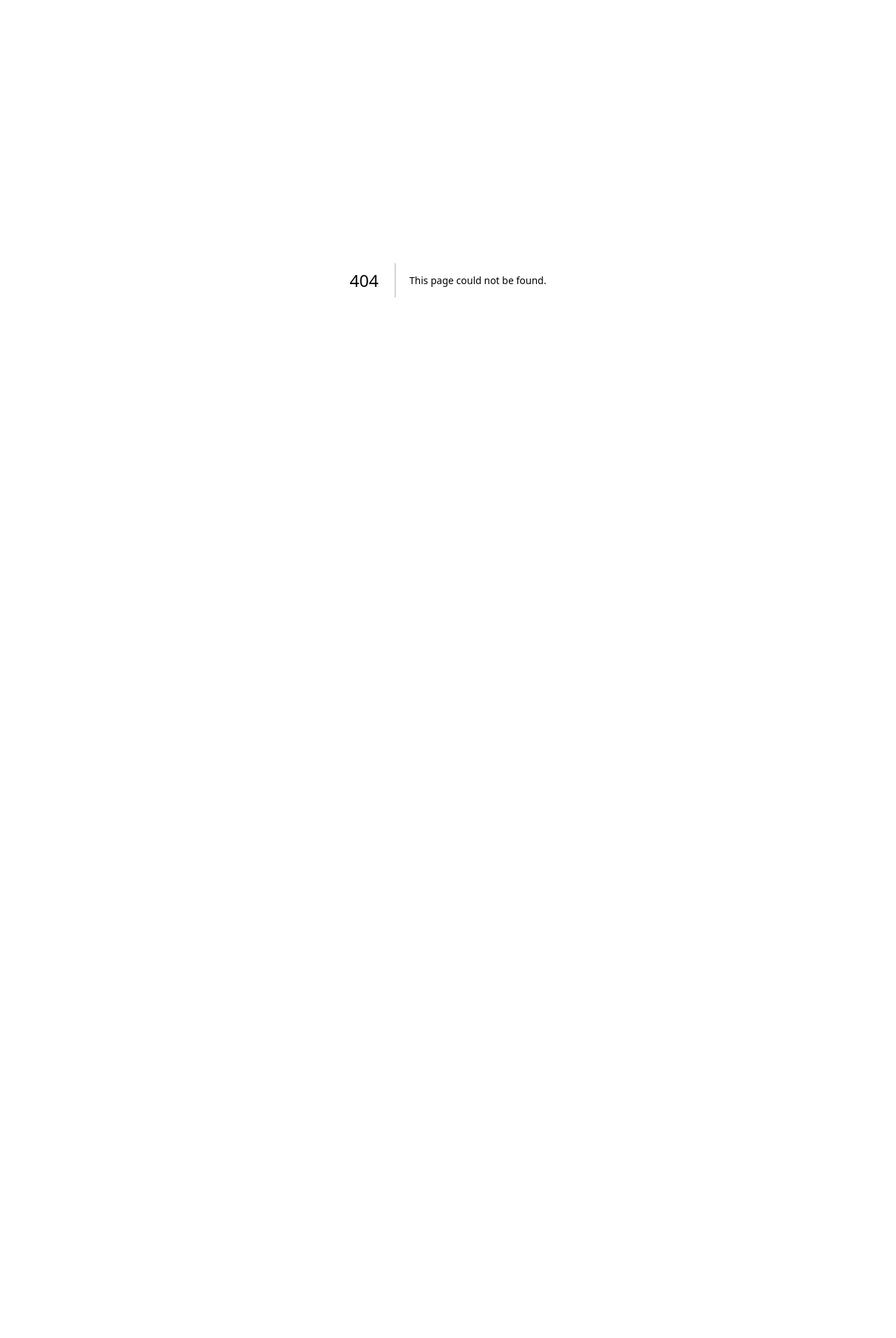
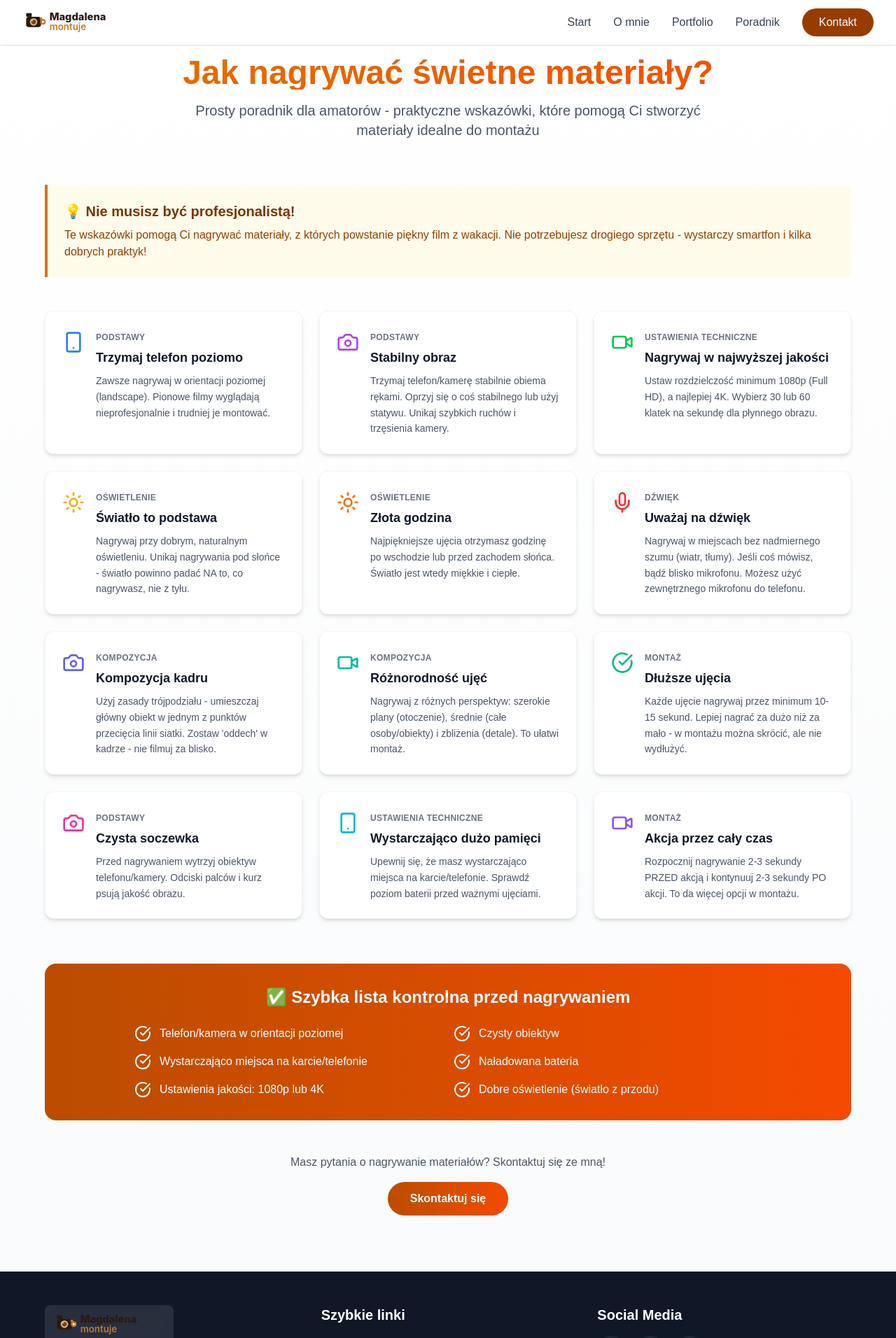
Before and after one commit to michalad/magda-portfolio, a Next.js app: page /poradniki in a window 1280 px wide. Before the commit this address had no page. Shown: the top 1912 px of the page at 70% size. Before the commit the page ends 800 px from the top, so only its background shows below. Built offline with nearby package versions, Linux system fonts and the light colour scheme.

Commit message:
poradnik

```diff
--- a/package.json
+++ b/package.json
@@ -10,6 +10,7 @@
     "deploy": "next build && touch out/.nojekyll"
   },
   "dependencies": {
+    "lucide-react": "^0.561.0",
     "next": "16.0.7",
     "react": "19.2.0",
     "react-dom": "19.2.0"
--- a/src/app/layout.tsx
+++ b/src/app/layout.tsx
@@ -1,6 +1,8 @@
 import type { Metadata } from "next";
 import { Geist, Geist_Mono } from "next/font/google";
 import "./globals.css";
+import Navigation from "@/components/Navigation";
+import Footer from "@/components/Footer";
 
 const geistSans = Geist({
   variable: "--font-geist-sans",
@@ -27,7 +29,9 @@ export default function RootLayout({
       <body
         className={`${geistSans.variable} ${geistMono.variable} antialiased`}
       >
+        <Navigation />
         {children}
+        <Footer />
       </body>
     </html>
   );
--- a/src/app/page.tsx
+++ b/src/app/page.tsx
@@ -1,19 +1,15 @@
-import Navigation from "@/components/Navigation";
 import Hero from "@/components/Hero";
 import About from "@/components/About";
 import Portfolio from "@/components/Portfolio";
 import Contact from "@/components/Contact";
-import Footer from "@/components/Footer";
 
 export default function Home() {
   return (
     <div className="min-h-screen">
-      <Navigation />
       <Hero />
       <About />
       <Portfolio />
       <Contact />
-      <Footer />
     </div>
   );
 }
--- /dev/null
+++ b/src/app/poradniki/page.tsx
@@ -0,0 +1,14 @@
+import GuideForClients from '@/components/GuideForClients';
+
+export const metadata = {
+  title: 'Poradnik nagrywania - Jak nagrywać świetne materiały wideo',
+  description: 'Praktyczne wskazówki i dobre praktyki dla amatorów - dowiedz się, jak nagrywać filmy, które będą idealne do montażu wakacyjnego.',
+};
+
+export default function PoradnikiPage() {
+  return (
+    <main className="min-h-screen">
+      <GuideForClients />
+    </main>
+  );
+}
--- /dev/null
+++ b/src/components/GuideForClients.tsx
@@ -0,0 +1,178 @@
+"use client";
+
+import { Camera, Sun, Mic, Smartphone, Video, CheckCircle } from 'lucide-react';
+
+export default function GuideForClients() {
+  const tips = [
+    {
+      icon: <Smartphone className="w-8 h-8 text-blue-500" />,
+      title: "Trzymaj telefon poziomo",
+      description: "Zawsze nagrywaj w orientacji poziomej (landscape). Pionowe filmy wyglądają nieprofesjonalnie i trudniej je montować.",
+      category: "Podstawy"
+    },
+    {
+      icon: <Camera className="w-8 h-8 text-purple-500" />,
+      title: "Stabilny obraz",
+      description: "Trzymaj telefon/kamerę stabilnie obiema rękami. Oprzyj się o coś stabilnego lub użyj statywu. Unikaj szybkich ruchów i trzęsienia kamery.",
+      category: "Podstawy"
+    },
+    {
+      icon: <Video className="w-8 h-8 text-green-500" />,
+      title: "Nagrywaj w najwyższej jakości",
+      description: "Ustaw rozdzielczość minimum 1080p (Full HD), a najlepiej 4K. Wybierz 30 lub 60 klatek na sekundę dla płynnego obrazu.",
+      category: "Ustawienia techniczne"
+    },
+    {
+      icon: <Sun className="w-8 h-8 text-yellow-500" />,
+      title: "Światło to podstawa",
+      description: "Nagrywaj przy dobrym, naturalnym oświetleniu. Unikaj nagrywania pod słońce - światło powinno padać NA to, co nagrywasz, nie z tyłu.",
+      category: "Oświetlenie"
+    },
+    {
+      icon: <Sun className="w-8 h-8 text-orange-500" />,
+      title: "Złota godzina",
+      description: "Najpiękniejsze ujęcia otrzymasz godzinę po wschodzie lub przed zachodem słońca. Światło jest wtedy miękkie i ciepłe.",
+      category: "Oświetlenie"
+    },
+    {
+      icon: <Mic className="w-8 h-8 text-red-500" />,
+      title: "Uważaj na dźwięk",
+      description: "Nagrywaj w miejscach bez nadmiernego szumu (wiatr, tłumy). Jeśli coś mówisz, bądź blisko mikrofonu. Możesz użyć zewnętrznego mikrofonu do telefonu.",
+      category: "Dźwięk"
+    },
+    {
+      icon: <Camera className="w-8 h-8 text-indigo-500" />,
+      title: "Kompozycja kadru",
+      description: "Użyj zasady trójpodziału - umieszczaj główny obiekt w jednym z punktów przecięcia linii siatki. Zostaw 'oddech' w kadrze - nie filmuj za blisko.",
+      category: "Kompozycja"
+    },
+    {
+      icon: <Video className="w-8 h-8 text-teal-500" />,
+      title: "Różnorodność ujęć",
+      description: "Nagrywaj z różnych perspektyw: szerokie plany (otoczenie), średnie (całe osoby/obiekty) i zbliżenia (detale). To ułatwi montaż.",
+      category: "Kompozycja"
+    },
+    {
+      icon: <CheckCircle className="w-8 h-8 text-emerald-500" />,
+      title: "Dłuższe ujęcia",
+      description: "Każde ujęcie nagrywaj przez minimum 10-15 sekund. Lepiej nagrać za dużo niż za mało - w montażu można skrócić, ale nie wydłużyć.",
+      category: "Montaż"
+    },
+    {
+      icon: <Camera className="w-8 h-8 text-pink-500" />,
+      title: "Czysta soczewka",
+      description: "Przed nagrywaniem wytrzyj obiektyw telefonu/kamery. Odciski palców i kurz psują jakość obrazu.",
+      category: "Podstawy"
+    },
+    {
+      icon: <Smartphone className="w-8 h-8 text-cyan-500" />,
+      title: "Wystarczająco dużo pamięci",
+      description: "Upewnij się, że masz wystarczająco miejsca na karcie/telefonie. Sprawdź poziom baterii przed ważnymi ujęciami.",
+      category: "Ustawienia techniczne"
+    },
+    {
+      icon: <Video className="w-8 h-8 text-violet-500" />,
+      title: "Akcja przez cały czas",
+      description: "Rozpocznij nagrywanie 2-3 sekundy PRZED akcją i kontynuuj 2-3 sekundy PO akcji. To da więcej opcji w montażu.",
+      category: "Montaż"
+    }
+  ];
+
+  const categories = ["Wszystkie", "Podstawy", "Ustawienia techniczne", "Oświetlenie", "Dźwięk", "Kompozycja", "Montaż"];
+
+  return (
+    <section className="py-20 px-4 bg-gradient-to-b from-white to-gray-50">
+      <div className="max-w-6xl mx-auto">
+        {/* Header */}
+        <div className="text-center mb-16">
+          <h1 className="text-4xl md:text-5xl font-bold mb-4 bg-gradient-to-r from-amber-600 to-orange-600 bg-clip-text text-transparent">
+            Jak nagrywać świetne materiały?
+          </h1>
+          <p className="text-xl text-gray-600 max-w-3xl mx-auto">
+            Prosty poradnik dla amatorów - praktyczne wskazówki, które pomogą Ci stworzyć materiały idealne do montażu
+          </p>
+        </div>
+
+        {/* Introduction */}
+        <div className="bg-amber-50 border-l-4 border-amber-600 p-6 mb-12 rounded-r-lg">
+          <h2 className="text-xl font-semibold text-amber-900 mb-2">💡 Nie musisz być profesjonalistą!</h2>
+          <p className="text-amber-800">
+            Te wskazówki pomogą Ci nagrywać materiały, z których powstanie piękny film z wakacji.
+            Nie potrzebujesz drogiego sprzętu - wystarczy smartfon i kilka dobrych praktyk!
+          </p>
+        </div>
+
+        {/* Tips Grid */}
+        <div className="grid md:grid-cols-2 lg:grid-cols-3 gap-6 mb-16">
+          {tips.map((tip, index) => (
+            <div
+              key={index}
+              className="bg-white p-6 rounded-xl shadow-md hover:shadow-xl transition-shadow duration-300 border border-gray-100"
+            >
+              <div className="flex items-start gap-4">
+                <div className="flex-shrink-0 mt-1">
+                  {tip.icon}
+                </div>
+                <div>
+                  <span className="text-xs font-semibold text-gray-500 uppercase tracking-wide">
+                    {tip.category}
+                  </span>
+                  <h3 className="text-lg font-bold text-gray-900 mt-1 mb-2">
+                    {tip.title}
+                  </h3>
+                  <p className="text-gray-600 text-sm leading-relaxed">
+                    {tip.description}
+                  </p>
+                </div>
+              </div>
+            </div>
+          ))}
+        </div>
+
+        {/* Quick Checklist */}
+        <div className="bg-gradient-to-r from-amber-700 to-orange-600 rounded-2xl p-8 text-white">
+          <h2 className="text-2xl font-bold mb-6 text-center">✅ Szybka lista kontrolna przed nagrywaniem</h2>
+          <div className="grid md:grid-cols-2 gap-4 max-w-4xl mx-auto">
+            <div className="flex items-center gap-3">
+              <CheckCircle className="w-6 h-6 flex-shrink-0" />
+              <span>Telefon/kamera w orientacji poziomej</span>
+            </div>
+            <div className="flex items-center gap-3">
+              <CheckCircle className="w-6 h-6 flex-shrink-0" />
+              <span>Czysty obiektyw</span>
+            </div>
+            <div className="flex items-center gap-3">
+              <CheckCircle className="w-6 h-6 flex-shrink-0" />
+              <span>Wystarczająco miejsca na karcie/telefonie</span>
+            </div>
+            <div className="flex items-center gap-3">
+              <CheckCircle className="w-6 h-6 flex-shrink-0" />
+              <span>Naładowana bateria</span>
+            </div>
+            <div className="flex items-center gap-3">
+              <CheckCircle className="w-6 h-6 flex-shrink-0" />
+              <span>Ustawienia jakości: 1080p lub 4K</span>
+            </div>
+            <div className="flex items-center gap-3">
+              <CheckCircle className="w-6 h-6 flex-shrink-0" />
+              <span>Dobre oświetlenie (światło z przodu)</span>
+            </div>
+          </div>
+        </div>
+
+        {/* Bottom CTA */}
+        <div className="text-center mt-12">
+          <p className="text-gray-600 mb-4">
+            Masz pytania o nagrywanie materiałów? Skontaktuj się ze mną!
+          </p>
+          <a
+            href="/#contact"
+            className="inline-block bg-gradient-to-r from-amber-700 to-orange-600 text-white px-8 py-3 rounded-full font-semibold hover:shadow-lg transition-shadow duration-300"
+          >
+            Skontaktuj się
+          </a>
+        </div>
+      </div>
+    </section>
+  );
+}
--- a/src/components/Navigation.tsx
+++ b/src/components/Navigation.tsx
@@ -13,7 +13,7 @@ export default function Navigation() {
       <div className="max-w-7xl mx-auto px-4 sm:px-6 lg:px-8">
         <div className="flex justify-between items-center h-16">
           <div className="flex-shrink-0">
-            <a href="#" className="flex items-center">
+            <a href="/" className="flex items-center">
               <Image src={`${basePath}/profile-logo-wordmark.svg`} alt="Magdalena montuje" width={160} height={40} className="h-10 w-auto" />
             </a>
           </div>
@@ -22,25 +22,31 @@ export default function Navigation() {
           <div className="hidden md:block">
             <div className="ml-10 flex items-center space-x-8">
               <a
-                href="#"
+                href="/"
                 className="text-gray-700 hover:text-amber-800 transition-colors"
               >
                 Start
               </a>
               <a
-                href="#about"
+                href="/#about"
                 className="text-gray-700 hover:text-amber-800 transition-colors"
               >
                 O mnie
               </a>
               <a
-                href="#portfolio"
+                href="/#portfolio"
                 className="text-gray-700 hover:text-amber-800 transition-colors"
               >
                 Portfolio
               </a>
               <a
-                href="#contact"
+                href="/poradniki"
+                className="text-gray-700 hover:text-amber-800 transition-colors"
+              >
+                Poradnik
+              </a>
+              <a
+                href="/#contact"
                 className="bg-amber-800 text-white px-6 py-2 rounded-full hover:bg-amber-900 transition-colors"
               >
                 Kontakt
@@ -79,28 +85,35 @@ export default function Navigation() {
         <div className="md:hidden">
           <div className="px-2 pt-2 pb-3 space-y-1 sm:px-3 bg-white shadow-lg">
             <a
-              href="#"
+              href="/"
               className="block px-3 py-2 text-gray-700 hover:text-amber-800 hover:bg-amber-50 rounded-md"
               onClick={() => setIsOpen(false)}
             >
               Start
             </a>
             <a
-              href="#about"
+              href="/#about"
               className="block px-3 py-2 text-gray-700 hover:text-amber-800 hover:bg-amber-50 rounded-md"
               onClick={() => setIsOpen(false)}
             >
               O mnie
             </a>
             <a
-              href="#portfolio"
+              href="/#portfolio"
               className="block px-3 py-2 text-gray-700 hover:text-amber-800 hover:bg-amber-50 rounded-md"
               onClick={() => setIsOpen(false)}
             >
               Portfolio
             </a>
             <a
-              href="#contact"
+              href="/poradniki"
+              className="block px-3 py-2 text-gray-700 hover:text-amber-800 hover:bg-amber-50 rounded-md"
+              onClick={() => setIsOpen(false)}
+            >
+              Poradnik
+            </a>
+            <a
+              href="/#contact"
               className="block px-3 py-2 bg-amber-800 text-white hover:bg-amber-900 rounded-md text-center"
               onClick={() => setIsOpen(false)}
             >
```
Also changed, not shown: 1 other file (tests, documents, lock files or other folders).
